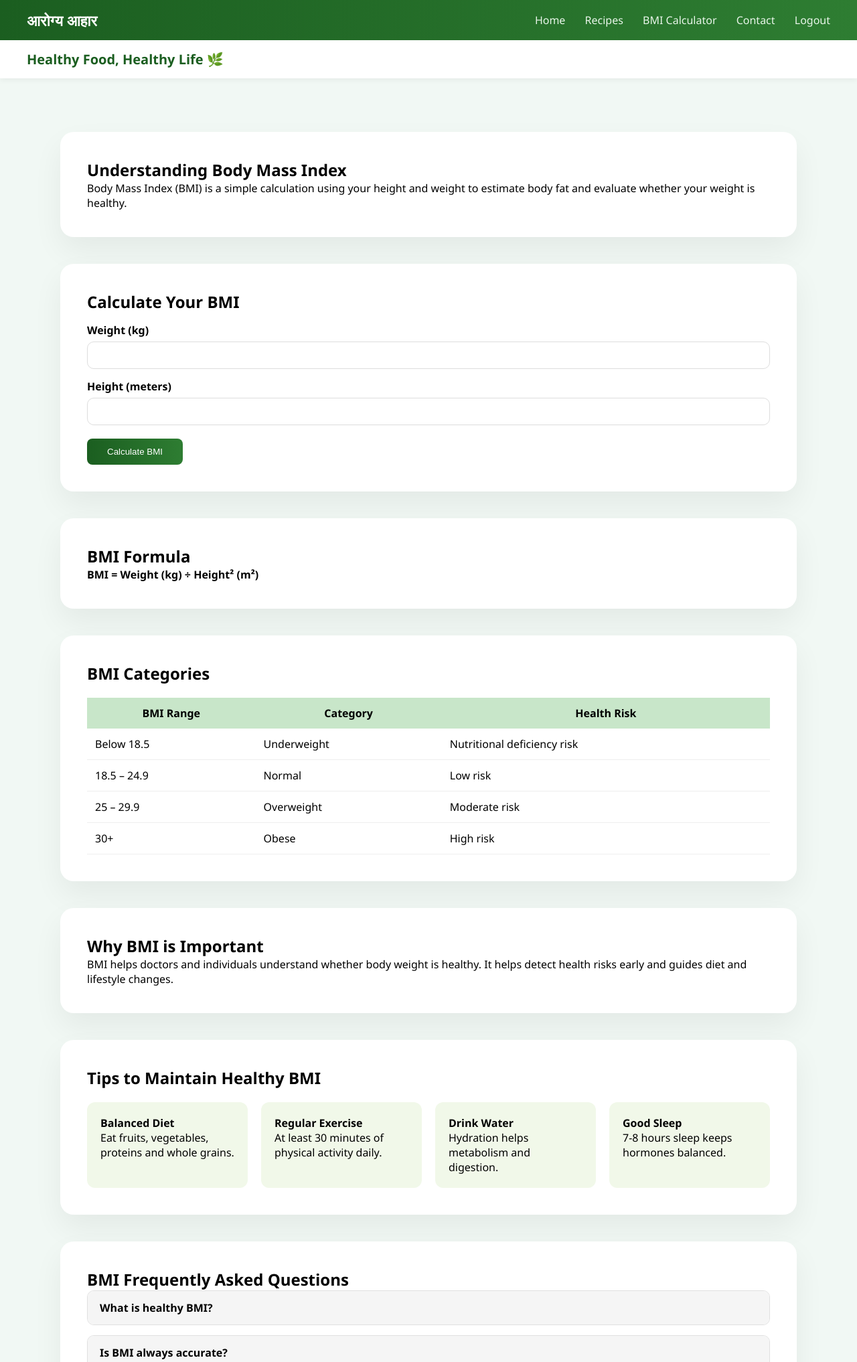
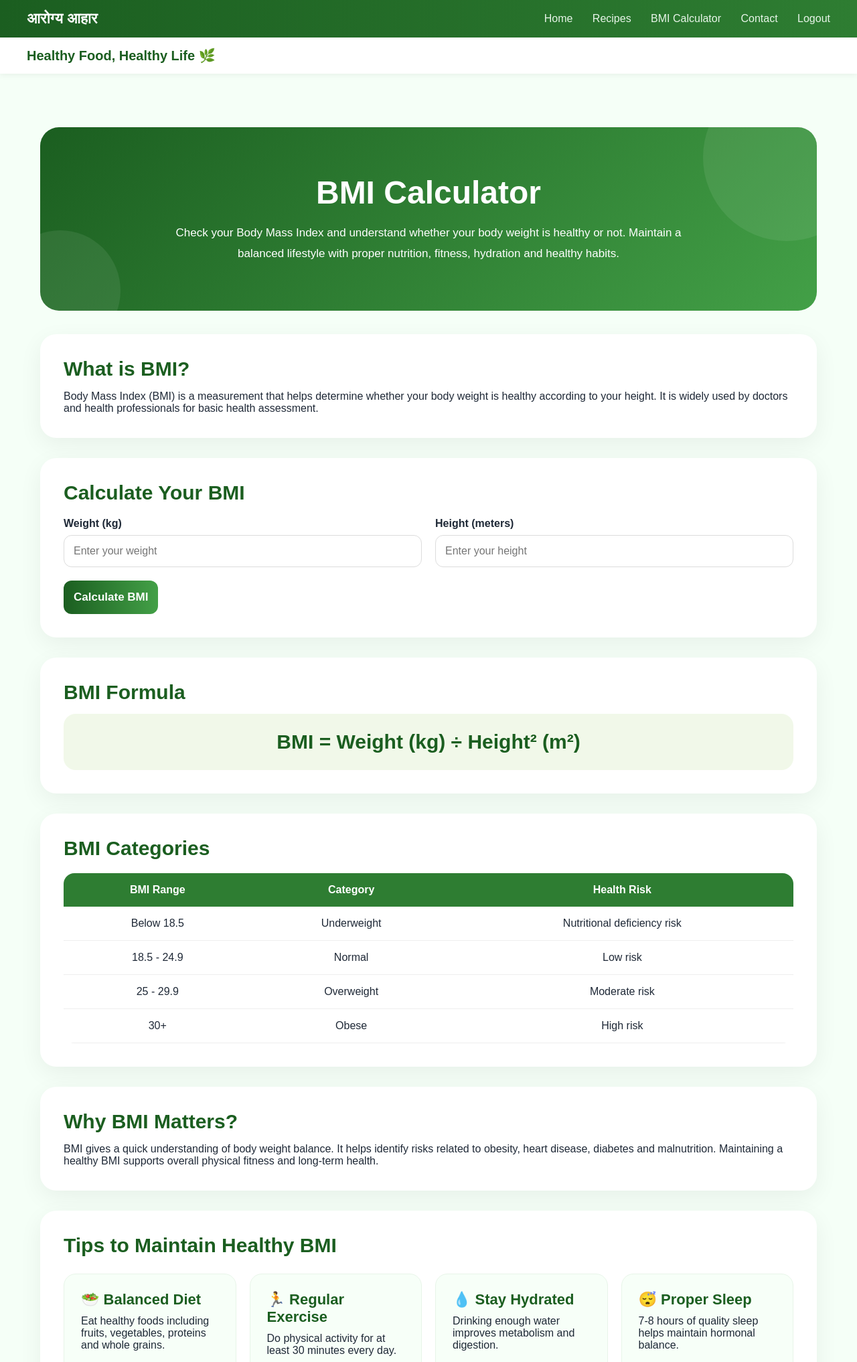
Before and after one commit to paras01-patel/HealthyLife, a Django app: page /bmi/ in a window 1280 px wide. Shown: the top 2034 px of the page at 67% size. Run offline with Django 5.2, Linux system fonts and the light colour scheme.

Commit message:
healthylife/bmi

```diff
--- a/app/templates/bmi.html
+++ b/app/templates/bmi.html
@@ -3,146 +3,326 @@
 
 {% block css %}
 <style>
-.bmi-container {
-    max-width: 1100px;
-    margin: 40px auto;
+
+*{
+    margin:0;
+    padding:0;
+    box-sizing:border-box;
 }
 
-/* ===== CARD DESIGN ===== */
-.bmi-card {
-    background: #ffffff;
-    padding: 40px;
-    border-radius: 20px;
-    box-shadow: 0 20px 45px rgba(0,0,0,0.06);
-    margin-bottom: 40px;
-    transition: 0.3s ease;
+body{
+    background:#f5fff7;
+    font-family:Arial, Helvetica, sans-serif;
+    color:#1f2937;
 }
 
-.bmi-card:hover {
-    transform: translateY(-6px);
+.bmi-container{
+    max-width:1200px;
+    margin:40px auto;
+    padding:0 20px;
 }
 
-/* ===== FORM ===== */
-.bmi-form label {
-    font-weight: 600;
-    display: block;
-    margin-top: 15px;
+/* HERO */
+.bmi-hero{
+    background:linear-gradient(135deg,#1b5e20,#43a047);
+    color:white;
+    padding:70px 40px;
+    border-radius:28px;
+    text-align:center;
+    margin-bottom:35px;
+    position:relative;
+    overflow:hidden;
 }
 
-.bmi-form input {
-    width: 100%;
-    padding: 12px;
-    margin-top: 6px;
-    border-radius: 10px;
-    border: 1px solid #ddd;
+.bmi-hero::before{
+    content:'';
+    position:absolute;
+    width:250px;
+    height:250px;
+    background:rgba(255,255,255,0.08);
+    border-radius:50%;
+    top:-80px;
+    right:-80px;
 }
 
-.bmi-form button {
-    margin-top: 20px;
-    padding: 12px 30px;
-    background: linear-gradient(90deg,#1b5e20,#2e7d32);
-    color: white;
-    border: none;
-    border-radius: 8px;
-    cursor: pointer;
+.bmi-hero::after{
+    content:'';
+    position:absolute;
+    width:180px;
+    height:180px;
+    background:rgba(255,255,255,0.08);
+    border-radius:50%;
+    bottom:-60px;
+    left:-60px;
 }
 
-/* RESULT */
-.result-box {
-    background: #e8f5e9;
-    padding: 15px;
-    border-radius: 10px;
-    margin-bottom: 20px;
+.bmi-hero h1{
+    font-size:48px;
+    margin-bottom:18px;
+    position:relative;
+    z-index:2;
 }
 
-.extra-info {
-    background: #f1f8e9;
-    padding: 20px;
-    border-radius: 12px;
-    margin-top: 20px;
+.bmi-hero p{
+    max-width:760px;
+    margin:auto;
+    line-height:1.8;
+    font-size:17px;
+    position:relative;
+    z-index:2;
 }
 
-/* TABLE */
-.bmi-table {
-    width: 100%;
-    border-collapse: collapse;
-    margin-top: 20px;
+/* CARD */
+.bmi-card{
+    background:white;
+    padding:35px;
+    border-radius:24px;
+    box-shadow:0 10px 35px rgba(0,0,0,0.06);
+    margin-bottom:30px;
+    transition:0.3s ease;
 }
 
-.bmi-table th {
-    background: #c8e6c9;
-    padding: 12px;
+.bmi-card:hover{
+    transform:translateY(-5px);
 }
 
-.bmi-table td {
-    padding: 12px;
-    border-bottom: 1px solid #eee;
+.bmi-card h2{
+    margin-bottom:15px;
+    color:#1b5e20;
+    font-size:30px;
 }
 
-/* TIPS GRID */
-.tips-grid{
+/* FORM */
+.bmi-form{
     display:grid;
-    grid-template-columns:repeat(auto-fit,minmax(220px,1fr));
+    grid-template-columns:1fr 1fr;
     gap:20px;
     margin-top:20px;
 }
 
-.tip-box{
-    background:#f1f8e9;
-    padding:20px;
-    border-radius:12px;
+.form-group{
+    display:flex;
+    flex-direction:column;
 }
 
-/* ACCORDION */
-.accordion-item {
-    margin-bottom: 15px;
-    border-radius: 10px;
-    overflow: hidden;
-    border: 1px solid #e0e0e0;
+.form-group label{
+    font-weight:600;
+    margin-bottom:8px;
 }
 
-.accordion-item input {
-    display: none;
+.form-group input{
+    padding:14px;
+    border-radius:12px;
+    border:1px solid #dcdcdc;
+    outline:none;
+    transition:0.3s;
+    font-size:16px;
 }
 
-.accordion-item label {
-    display: block;
-    padding: 14px 18px;
-    background: #f5f5f5;
-    cursor: pointer;
-    font-weight: 600;
+.form-group input:focus{
+    border-color:#2e7d32;
+    box-shadow:0 0 0 4px rgba(46,125,50,0.1);
 }
 
-.accordion-content {
-    max-height: 0;
-    overflow: hidden;
-    transition: 0.4s ease;
-    background: white;
-    padding: 0 18px;
+.full-width{
+    grid-column:1/3;
 }
 
-.accordion-item input:checked ~ .accordion-content {
-    max-height: 200px;
-    padding-bottom: 15px;
+.bmi-btn{
+    padding:15px;
+    border:none;
+    border-radius:12px;
+    background:linear-gradient(90deg,#1b5e20,#43a047);
+    color:white;
+    font-size:17px;
+    cursor:pointer;
+    transition:0.3s;
+    font-weight:bold;
+}
+
+.bmi-btn:hover{
+    transform:scale(1.02);
+}
+
+/* RESULT */
+.result-box{
+    background:linear-gradient(135deg,#e8f5e9,#f1f8e9);
+    padding:25px;
+    border-radius:18px;
+    margin-bottom:25px;
+    border-left:6px solid #2e7d32;
+}
+
+.result-box h3{
+    color:#1b5e20;
+    margin-bottom:10px;
+}
+
+.result-box p{
+    font-size:18px;
+    margin:8px 0;
+}
+
+/* FORMULA */
+.formula-box{
+    background:#f1f8e9;
+    padding:25px;
+    border-radius:18px;
+    text-align:center;
+    margin-top:15px;
+}
+
+.formula-box h3{
+    color:#1b5e20;
+    font-size:30px;
+}
+
+/* TABLE */
+.bmi-table{
+    width:100%;
+    border-collapse:collapse;
+    margin-top:20px;
+    overflow:hidden;
+    border-radius:16px;
+}
+
+.bmi-table th{
+    background:#2e7d32;
+    color:white;
+    padding:16px;
+}
+
+.bmi-table td{
+    padding:16px;
+    border-bottom:1px solid #eee;
+    text-align:center;
+}
+
+.bmi-table tr:hover{
+    background:#f7fff8;
+}
+
+/* GRID */
+.tips-grid{
+    display:grid;
+    grid-template-columns:repeat(auto-fit,minmax(230px,1fr));
+    gap:20px;
+    margin-top:25px;
+}
+
+.tip-box{
+    background:#f7fff8;
+    padding:25px;
+    border-radius:18px;
+    border:1px solid #e8f5e9;
+    transition:0.3s;
+}
+
+.tip-box:hover{
+    transform:translateY(-5px);
+}
+
+.tip-box h4{
+    color:#1b5e20;
+    margin-bottom:10px;
+    font-size:22px;
+}
+
+/* FAQ */
+.accordion-item{
+    margin-bottom:15px;
+    border-radius:14px;
+    overflow:hidden;
+    border:1px solid #e0e0e0;
+}
+
+.accordion-item input{
+    display:none;
+}
+
+.accordion-item label{
+    display:block;
+    padding:18px;
+    cursor:pointer;
+    background:#f7f7f7;
+    font-weight:bold;
+    transition:0.3s;
+}
+
+.accordion-item label:hover{
+    background:#edf7ee;
+}
+
+.accordion-content{
+    max-height:0;
+    overflow:hidden;
+    transition:0.4s ease;
+    background:white;
+    padding:0 18px;
+}
+
+.accordion-item input:checked ~ .accordion-content{
+    max-height:200px;
+    padding:18px;
 }
 
 /* CTA */
-.cta-section {
-    background: linear-gradient(120deg,#1b5e20,#43a047);
-    color: white;
-    padding: 40px;
-    border-radius: 18px;
-    text-align: center;
+.cta-section{
+    background:linear-gradient(135deg,#1b5e20,#43a047);
+    color:white;
+    padding:60px 30px;
+    border-radius:28px;
+    text-align:center;
+    margin-top:40px;
 }
 
-.cta-section button {
-    margin-top: 15px;
-    padding: 12px 30px;
-    background: white;
-    color: #1b5e20;
-    border: none;
-    border-radius: 8px;
-    cursor: pointer;
+.cta-section h3{
+    font-size:36px;
+    margin-bottom:15px;
+}
+
+.cta-section p{
+    max-width:700px;
+    margin:auto;
+    line-height:1.8;
+}
+
+.cta-btn{
+    margin-top:25px;
+    padding:15px 35px;
+    border:none;
+    border-radius:12px;
+    background:white;
+    color:#1b5e20;
+    font-size:16px;
+    font-weight:bold;
+    cursor:pointer;
+    transition:0.3s;
+}
+
+.cta-btn:hover{
+    transform:scale(1.05);
+}
+
+/* RESPONSIVE */
+@media(max-width:768px){
+
+    .bmi-form{
+        grid-template-columns:1fr;
+    }
+
+    .full-width{
+        grid-column:1/2;
+    }
+
+    .bmi-hero h1{
+        font-size:34px;
+    }
+
+    .bmi-card{
+        padding:25px;
+    }
+
 }
 
 </style>
@@ -152,48 +332,79 @@
 
 <div class="bmi-container">
 
-
-<div class="bmi-card">
-<h2>Understanding Body Mass Index</h2>
+    <!-- HERO -->
+    <div class="bmi-hero">
+        <h1>BMI Calculator</h1>
         <p>
-Body Mass Index (BMI) is a simple calculation using your height and weight
-to estimate body fat and evaluate whether your weight is healthy.
+            Check your Body Mass Index and understand whether your body weight
+            is healthy or not. Maintain a balanced lifestyle with proper nutrition,
+            fitness, hydration and healthy habits.
         </p>
     </div>
 
+    <!-- INTRO -->
+    <div class="bmi-card">
+        <h2>What is BMI?</h2>
+        <p>
+            Body Mass Index (BMI) is a measurement that helps determine whether your
+            body weight is healthy according to your height. It is widely used by
+            doctors and health professionals for basic health assessment.
+        </p>
+    </div>
 
+    <!-- CALCULATOR -->
     <div class="bmi-card">
+
         <h2>Calculate Your BMI</h2>
 
         {% if result %}
         <div class="result-box">
-<strong>Your BMI:</strong> {{ result }} <br>
-<strong>Category:</strong> {{ category }}
+            <h3>Your BMI Result</h3>
+            <p><strong>BMI:</strong> {{ result }}</p>
+            <p><strong>Category:</strong> {{ category }}</p>
         </div>
         {% endif %}
 
         <form method="POST" class="bmi-form">
             {% csrf_token %}
+
+            <div class="form-group">
                 <label>Weight (kg)</label>
-<input type="number" step="0.1" name="weight" required>
+                <input type="number" step="0.1" name="weight" placeholder="Enter your weight" required>
+            </div>
 
+            <div class="form-group">
                 <label>Height (meters)</label>
-<input type="number" step="0.01" name="height" required>
+                <input type="number" step="0.01" name="height" placeholder="Enter your height" required>
+            </div>
 
-<button type="submit">Calculate BMI</button>
+            <div class="full-width">
+                <button type="submit" class="bmi-btn">
+                    Calculate BMI
+                </button>
+            </div>
+
         </form>
     </div>
 
+    <!-- FORMULA -->
+    <div class="bmi-card">
 
-<div class="bmi-card">
         <h2>BMI Formula</h2>
-<p><strong>BMI = Weight (kg) ÷ Height² (m²)</strong></p>
+
+        <div class="formula-box">
+            <h3>BMI = Weight (kg) ÷ Height² (m²)</h3>
         </div>
 
+    </div>
+
+    <!-- TABLE -->
     <div class="bmi-card">
+
         <h2>BMI Categories</h2>
 
         <table class="bmi-table">
+
             <tr>
                 <th>BMI Range</th>
                 <th>Category</th>
@@ -207,13 +418,13 @@ to estimate body fat and evaluate whether your weight is healthy.
             </tr>
 
             <tr>
-<td>18.5 – 24.9</td>
+                <td>18.5 - 24.9</td>
                 <td>Normal</td>
                 <td>Low risk</td>
             </tr>
 
             <tr>
-<td>25 – 29.9</td>
+                <td>25 - 29.9</td>
                 <td>Overweight</td>
                 <td>Moderate risk</td>
             </tr>
@@ -223,73 +434,139 @@ to estimate body fat and evaluate whether your weight is healthy.
                 <td>Obese</td>
                 <td>High risk</td>
             </tr>
+
         </table>
+
     </div>
 
+    <!-- IMPORTANCE -->
     <div class="bmi-card">
-<h2>Why BMI is Important</h2>
+
+        <h2>Why BMI Matters?</h2>
+
         <p>
-BMI helps doctors and individuals understand whether body weight is healthy.
-It helps detect health risks early and guides diet and lifestyle changes.
+            BMI gives a quick understanding of body weight balance.
+            It helps identify risks related to obesity, heart disease,
+            diabetes and malnutrition. Maintaining a healthy BMI supports
+            overall physical fitness and long-term health.
         </p>
+
     </div>
 
+    <!-- TIPS -->
+    <div class="bmi-card">
 
-<div class="bmi-card">
         <h2>Tips to Maintain Healthy BMI</h2>
 
         <div class="tips-grid">
 
             <div class="tip-box">
-<h4>Balanced Diet</h4>
-<p>Eat fruits, vegetables, proteins and whole grains.</p>
+                <h4>🥗 Balanced Diet</h4>
+                <p>
+                    Eat healthy foods including fruits, vegetables,
+                    proteins and whole grains.
+                </p>
             </div>
 
             <div class="tip-box">
-<h4>Regular Exercise</h4>
-<p>At least 30 minutes of physical activity daily.</p>
+                <h4>🏃 Regular Exercise</h4>
+                <p>
+                    Do physical activity for at least
+                    30 minutes every day.
+                </p>
             </div>
 
             <div class="tip-box">
-<h4>Drink Water</h4>
-<p>Hydration helps metabolism and digestion.</p>
+                <h4>💧 Stay Hydrated</h4>
+                <p>
+                    Drinking enough water improves metabolism
+                    and digestion.
+                </p>
             </div>
 
             <div class="tip-box">
-<h4>Good Sleep</h4>
-<p>7-8 hours sleep keeps hormones balanced.</p>
+                <h4>😴 Proper Sleep</h4>
+                <p>
+                    7-8 hours of quality sleep helps maintain
+                    hormonal balance.
+                </p>
             </div>
 
         </div>
+
     </div>
 
     <!-- FAQ -->
     <div class="bmi-card">
-<h2>BMI Frequently Asked Questions</h2>
+
+        <h2>Frequently Asked Questions</h2>
 
         <div class="accordion-item">
+
             <input type="checkbox" id="faq1">
-<label for="faq1">What is healthy BMI?</label>
+
+            <label for="faq1">
+                What is considered a healthy BMI?
+            </label>
+
             <div class="accordion-content">
-<p>Healthy BMI for adults is between 18.5 and 24.9.</p>
+                <p>
+                    A BMI between 18.5 and 24.9 is generally considered healthy.
+                </p>
             </div>
+
         </div>
 
         <div class="accordion-item">
+
             <input type="checkbox" id="faq2">
-<label for="faq2">Is BMI always accurate?</label>
+
+            <label for="faq2">
+                Is BMI accurate for everyone?
+            </label>
+
             <div class="accordion-content">
-<p>For athletes BMI may not be accurate due to muscle mass.</p>
+                <p>
+                    BMI may not be fully accurate for athletes because
+                    muscle mass can increase body weight.
+                </p>
             </div>
+
+        </div>
+
+        <div class="accordion-item">
+
+            <input type="checkbox" id="faq3">
+
+            <label for="faq3">
+                Can BMI predict diseases?
+            </label>
+
+            <div class="accordion-content">
+                <p>
+                    BMI alone cannot predict diseases but it helps
+                    identify possible health risks.
+                </p>
+            </div>
+
         </div>
 
     </div>
 
     <!-- CTA -->
     <div class="cta-section">
+
         <h3>Start Your Healthy Journey Today 💚</h3>
-<p>Balanced nutrition and regular exercise are the keys to long-term wellness.</p>
-<button>Explore Healthy Recipes</button>
+
+        <p>
+            Healthy eating, exercise and consistent habits are the foundation
+            of a strong and energetic life.
+        </p>
+
+        <button class="cta-btn">
+            Explore Healthy Recipes
+        </button>
+
     </div>
 
 </div>
```
Lines whose indentation alone changed are shown as unchanged.
